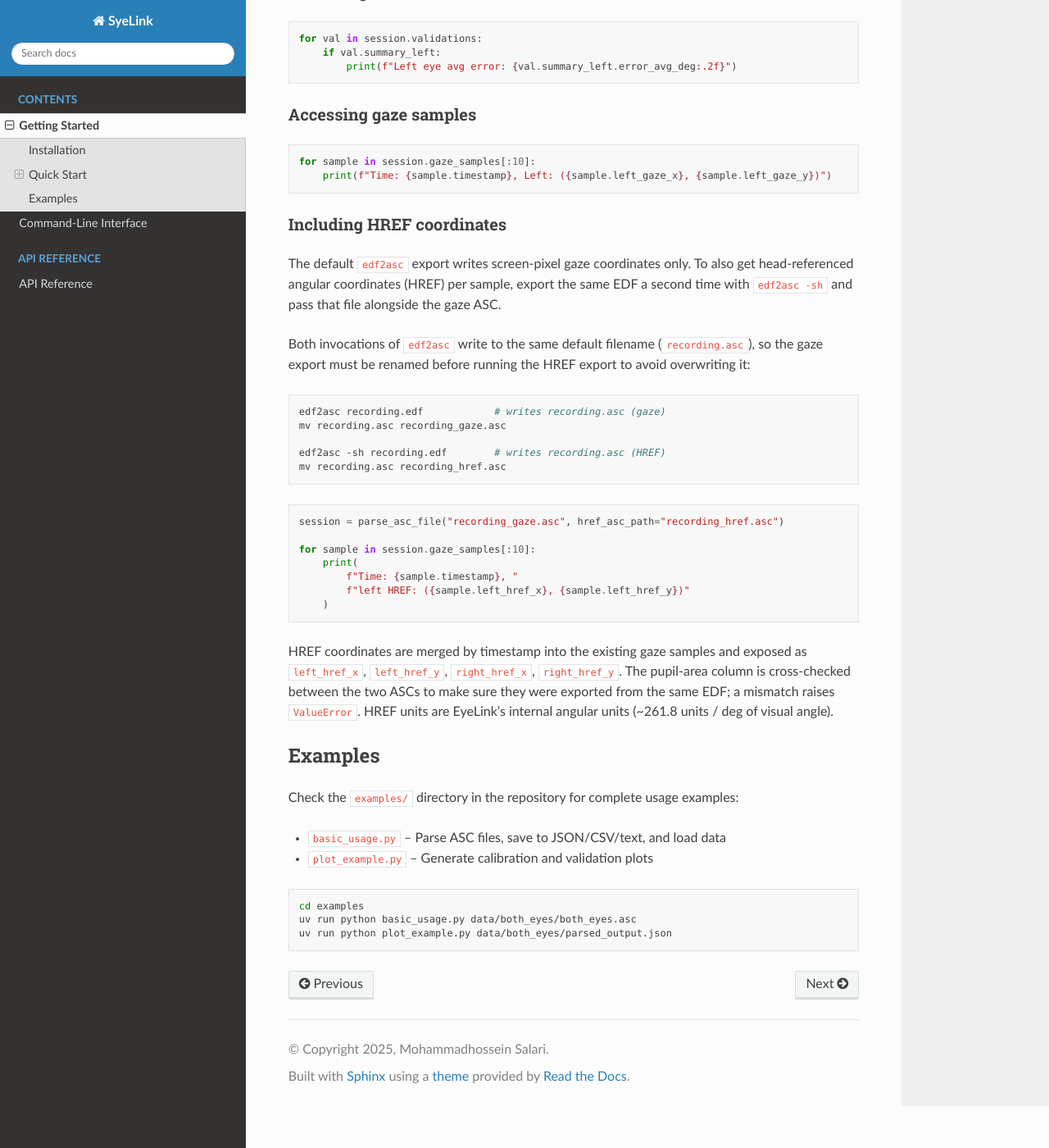
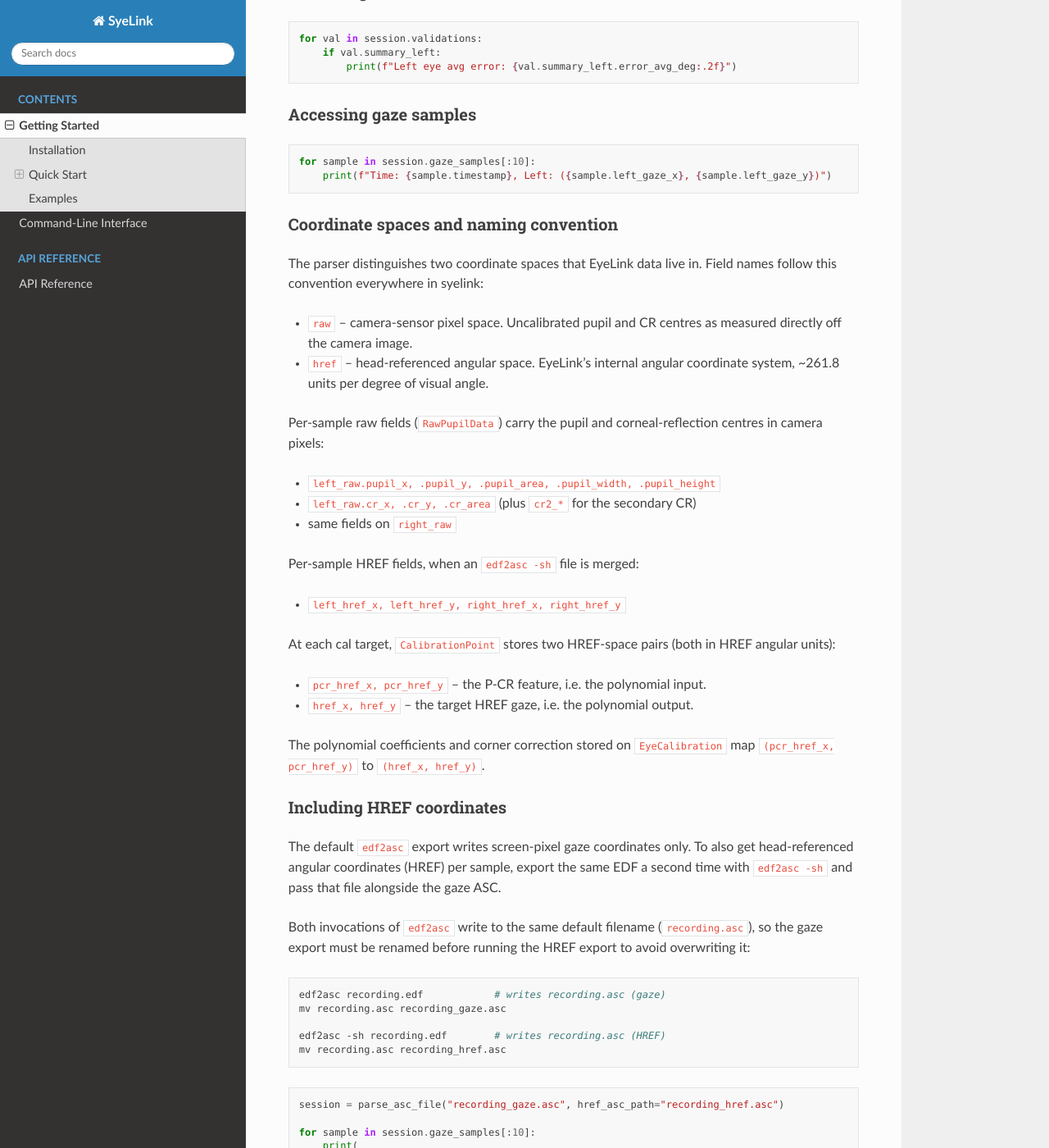
Before and after one commit to mh-salari/syelink, a Sphinx documentation site: the page built from docs/getting_started.rst, in a window 1280 px wide and 1400 px high, scrolled down 1242 px. Shown: the whole window at 82% size. Built offline with Sphinx 7.4.7 and the Read the Docs theme 3.1.0, drawn with Linux system fonts in a browser that asks for light colours.

Commit message:
doc: add 'Coordinate spaces and naming convention' section
Explains raw (camera-pixel) vs href (HREF angular) and points at the fields
that live in each space.

```diff
--- a/docs/getting_started.rst
+++ b/docs/getting_started.rst
@@ -76,6 +76,37 @@ Accessing gaze samples
    for sample in session.gaze_samples[:10]:
        print(f"Time: {sample.timestamp}, Left: ({sample.left_gaze_x}, {sample.left_gaze_y})")
 
+Coordinate spaces and naming convention
+^^^^^^^^^^^^^^^^^^^^^^^^^^^^^^^^^^^^^^^
+
+The parser distinguishes two coordinate spaces that EyeLink data live in. Field
+names follow this convention everywhere in syelink:
+
+- ``raw``  -- camera-sensor pixel space. Uncalibrated pupil and CR centres as
+  measured directly off the camera image.
+- ``href`` -- head-referenced angular space. EyeLink's internal angular
+  coordinate system, ~261.8 units per degree of visual angle.
+
+Per-sample raw fields (``RawPupilData``) carry the pupil and corneal-reflection
+centres in camera pixels:
+
+- ``left_raw.pupil_x, .pupil_y, .pupil_area, .pupil_width, .pupil_height``
+- ``left_raw.cr_x, .cr_y, .cr_area`` (plus ``cr2_*`` for the secondary CR)
+- same fields on ``right_raw``
+
+Per-sample HREF fields, when an ``edf2asc -sh`` file is merged:
+
+- ``left_href_x, left_href_y, right_href_x, right_href_y``
+
+At each cal target, ``CalibrationPoint`` stores two HREF-space pairs (both in
+HREF angular units):
+
+- ``pcr_href_x, pcr_href_y`` -- the P-CR feature, i.e. the polynomial input.
+- ``href_x, href_y``         -- the target HREF gaze, i.e. the polynomial output.
+
+The polynomial coefficients and corner correction stored on ``EyeCalibration``
+map ``(pcr_href_x, pcr_href_y)`` to ``(href_x, href_y)``.
+
 Including HREF coordinates
 ^^^^^^^^^^^^^^^^^^^^^^^^^^
 
```
